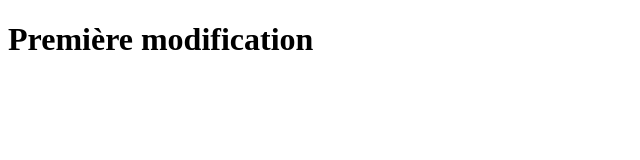
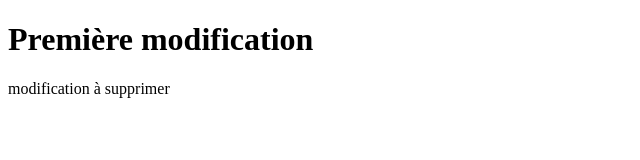
Before and after one commit to PaulPetit1/Caitlyn, a plain HTML site: page index.html in a window 1280 px wide. Shown: the whole page, without its empty margins (0-640 px from the left). Drawn offline with Linux system fonts and the light colour scheme.

Commit message:
commit à supprimer

```diff
--- a/index.html
+++ b/index.html
@@ -6,5 +6,6 @@
 </head>
 <body>
     <h1>Première modification</h1>
+    <p> modification à supprimer</p>
 </body>
 </html>
```
